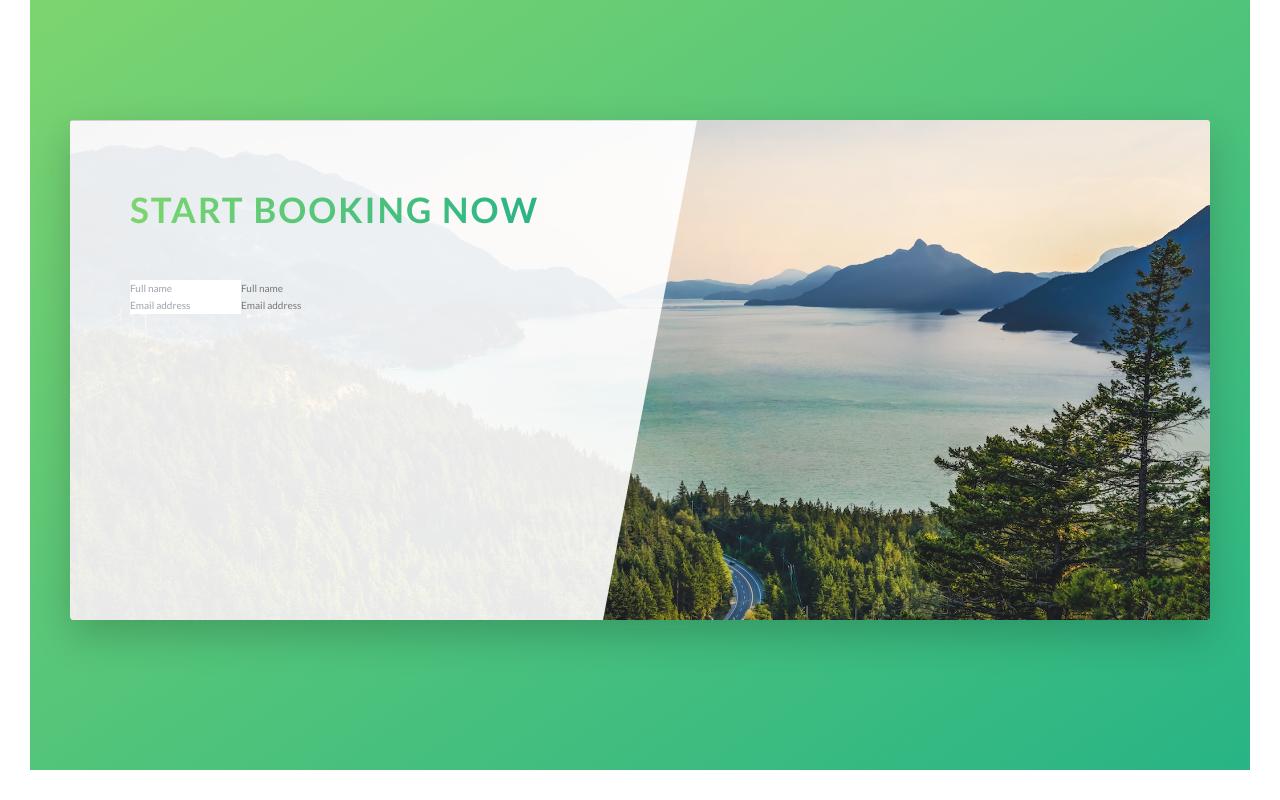
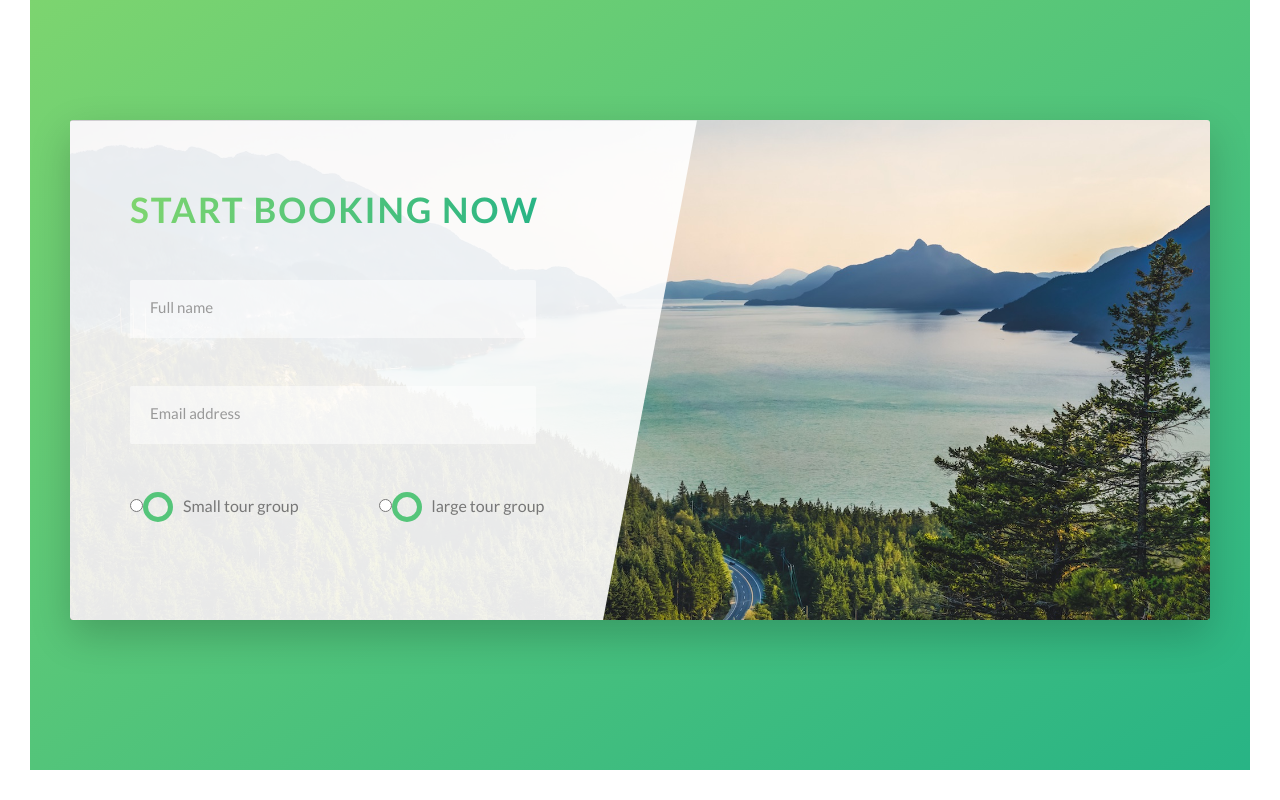
Before and after one commit to aligorgin/natours, a Next.js app: page / in a window 1280 px wide. Shown: the part 4505-5305 px from the top of the page. Built offline with nearby package versions, Linux system fonts and the light colour scheme.

Commit message:
working on form inputs

```diff
--- /dev/null
+++ b/src/ui/natours/components/Form.tsx
@@ -0,0 +1,41 @@
+import HeaderHoverAnimate from "./HeaderHoverAnimate";
+
+export default function Form(){
+    return(
+        <form action="#" autoComplete={'off'}>
+
+            <div className='mb-[4rem]'>
+                <HeaderHoverAnimate text={'Start booking now'}/>
+            </div>
+
+            <div className='mb-[2rem]'>
+                <input className='form_input transition-all duration-300 focus:invalid:border-secondary-dark text-black placeholder-[#999] w-4/5 block border-b-[3px] border-solid border-transparent focus:outline-none focus:shadow-light focus:border-b-[3px] focus:border-solid focus:border-primary text-[1.5rem] py-[1.5rem] px-[2rem] rounded-[2px] bg-white bg-opacity-50 ' type="text" placeholder='Full name' id='name' required />
+                <label className='form_label transition-all duration-300 text-[1.2rem] font-bold ml-[2rem] mt-[.7rem] block text-gray-900' htmlFor="name">Full name</label>
+            </div>
+
+            <div className='mb-[2rem]'>
+                <input className='form_input transition-all duration-300 focus:invalid:border-secondary-dark text-black placeholder-[#999] w-4/5 block border-b-[3px] border-solid border-transparent focus:outline-none focus:shadow-light focus:border-b-[3px] focus:border-solid focus:border-primary text-[1.5rem] py-[1.5rem] px-[2rem] rounded-[2px] bg-white bg-opacity-50 ' type="email" placeholder='Email address' id='email' required />
+                <label className='form_label transition-all duration-300 text-[1.2rem] font-bold ml-[2rem] mt-[.7rem] block text-gray-900' htmlFor="email">Email address</label>
+            </div>
+
+            <div className='flex space-x-32'>
+                <div>
+                    <input type="radio" id='small' name='size'/>
+                    <label htmlFor="small" className='text-[1.6rem] cursor-pointer relative pl-[4rem] '>
+                        <span className='after:opacity-0 after:h-5 after:w-5 after:block after:rounded-full after:absolute after:top-1/2 after:left-1/2 after:-translate-x-1/2 after:-translate-y-1/2 after:bg-primary absolute left-0 top-[-.4rem] h-[3rem] w-[3rem] border-[5px] border-solid border-primary rounded-full inline-block'/>
+                        Small tour group
+                    </label>
+                </div>
+
+                <div>
+                    <input type="radio" id='large' name='size'/>
+                    <label htmlFor="large" className='text-[1.6rem] cursor-pointer relative pl-[4rem] '>
+                        <span className='after:opacity-0 after:h-5 after:w-5 after:block after:rounded-full after:absolute after:top-1/2 after:left-1/2 after:-translate-x-1/2 after:-translate-y-1/2 after:bg-primary absolute left-0 top-[-.4rem] h-[3rem] w-[3rem] border-[5px] border-solid border-primary rounded-full inline-block'/>
+                        large tour group
+                    </label>
+                </div>
+            </div>
+
+        </form>
+    )
+}
--- a/src/ui/natours/containers/Booking.tsx
+++ b/src/ui/natours/containers/Booking.tsx
@@ -1,6 +1,6 @@
 import nat10 from '../../../../public/natours-img/nat-10.jpg';
 import Image from "next/image";
-import HeaderHoverAnimate from "../components/HeaderHoverAnimate";
+import Form from "../components/Form";
 
 export default function Booking() {
     return (
@@ -11,23 +11,7 @@ export default function Booking() {
                          className='h-[50rem] overflow-hidden rounded-[3px] shadow-semiDark relative'>
                         <div className='w-[55%] h-full bg-white absolute z-10 bg-opacity-90 clip-path-b'>
                             <div className='p-[6rem]'>
-                                <form action="#" className=''>
-
-                                    <div className='mb-[4rem]'>
-                                        <HeaderHoverAnimate text={'Start booking now'}/>
-                                    </div>
-
-                                    <div>
-                                        <input type="text" placeholder='Full name' id='name' required/>
-                                        <label htmlFor="name">Full name</label>
-                                    </div>
-
-                                    <div>
-                                        <input type="email" placeholder='Email address' id='email' required/>
-                                        <label htmlFor="email">Email address</label>
-                                    </div>
-
-                                </form>
+                                <Form/>
                             </div>
                         </div>
                         <Image src={nat10} layout='responsive' alt='nature image' objectFit='cover'
--- a/styles/globals.css
+++ b/styles/globals.css
@@ -64,7 +64,7 @@ body {
 }
 
 
-/*todo : fix these with group */
+/*cause tailwind doesnt has rotate y or x*/
 .tours-rotate:hover .tours-rotate__card__front{
     transform: rotateY(-180deg);
 }
@@ -72,3 +72,11 @@ body {
 .tours-rotate:hover .tours-rotate__card__back{
     transform: rotateY(0);
 }
+
+
+/*a complex selector*/
+.form_input:placeholder-shown + .form_label{
+    opacity: 0;
+    visibility: hidden;
+    transform: translateY(-4rem);
+}
```
